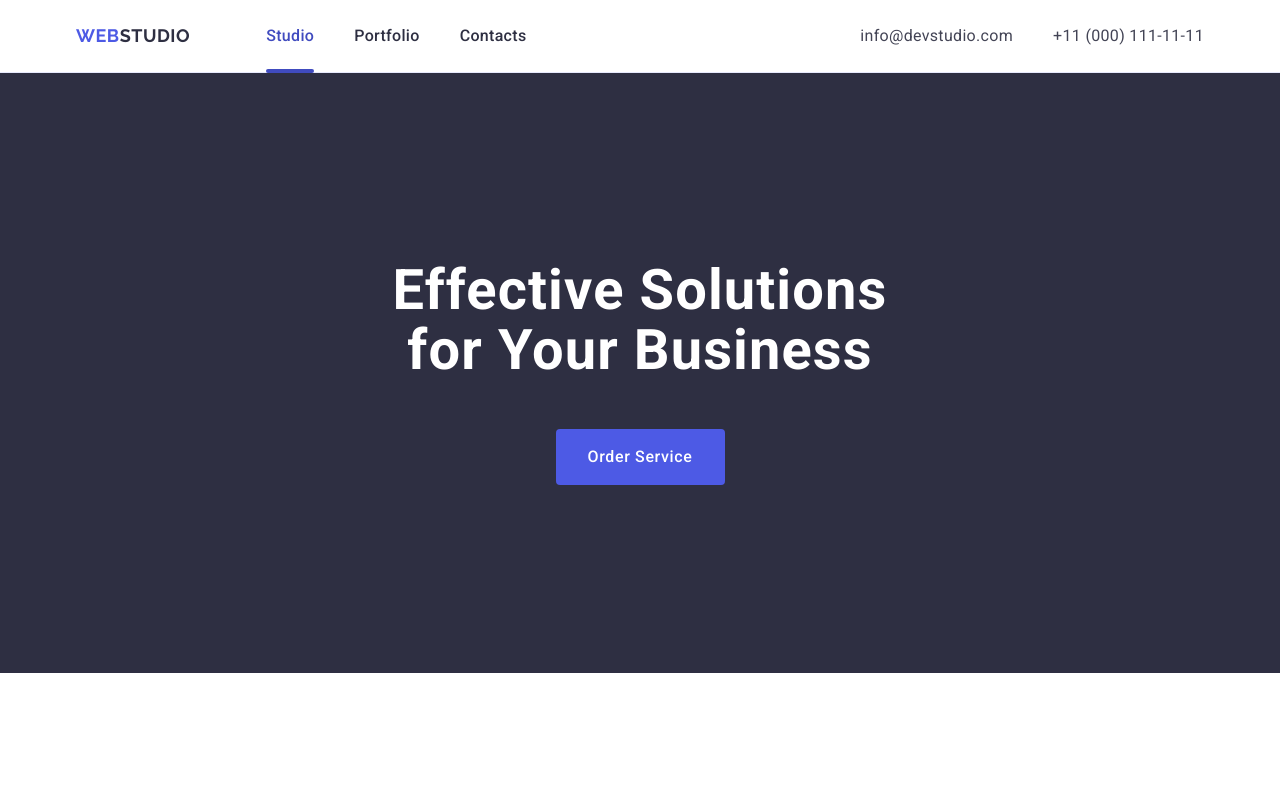
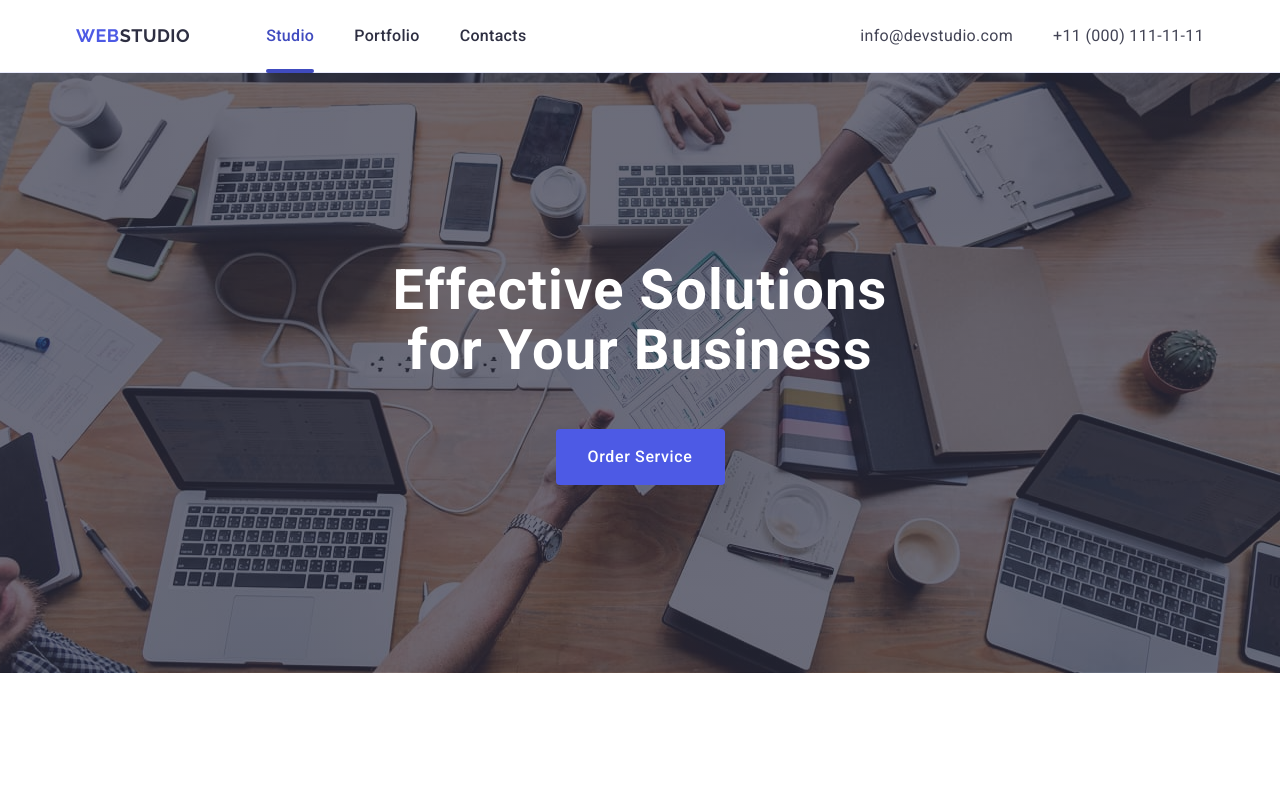
Before and after one commit to RomIvaNeirity/goit-markup-hw-04, a plain HTML site: page index.html in a window 1280 px wide. Shown: the top 790 px of the page. Drawn offline with nearby package versions, Linux system fonts and the light colour scheme; the site is published under a folder, as on GitHub Pages, so addresses that start at the root find nothing.

Commit message:
final var +

```diff
--- a/css/styles.css
+++ b/css/styles.css
@@ -157,7 +157,7 @@ header {
       rgba(46, 47, 66, 0.7),
       rgba(46, 47, 66, 0.7)
     ),
-    url(/images/people-office.jpg);
+    url(../images/people-office.jpg);
 
   background-position: center;
 
@@ -311,6 +311,7 @@ header {
   line-height: 1.5;
   letter-spacing: 0.02em;
   color: #434455;
+  margin-bottom: 8px;
 }
 
 .sctn-two-itemcontainer {
```
